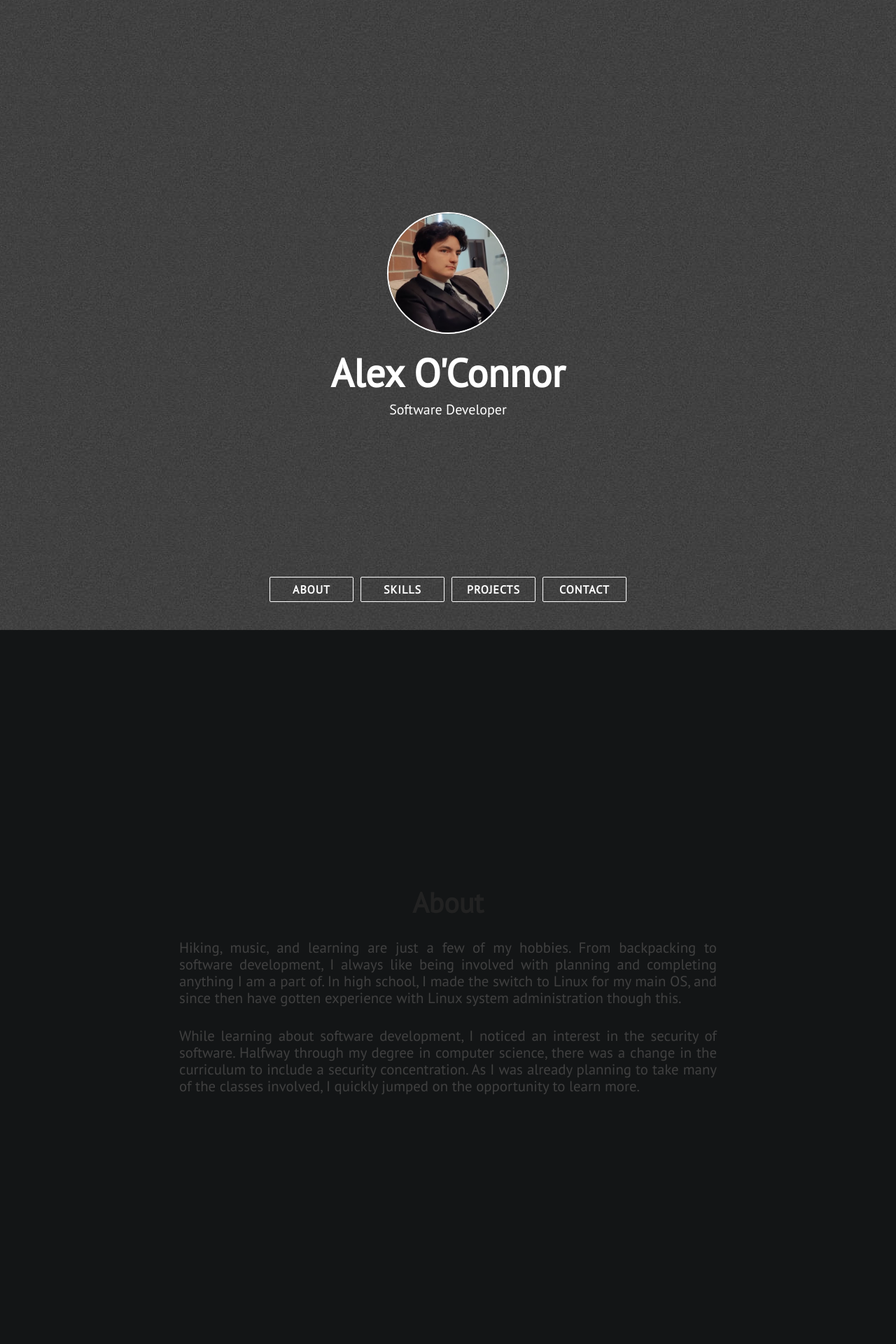
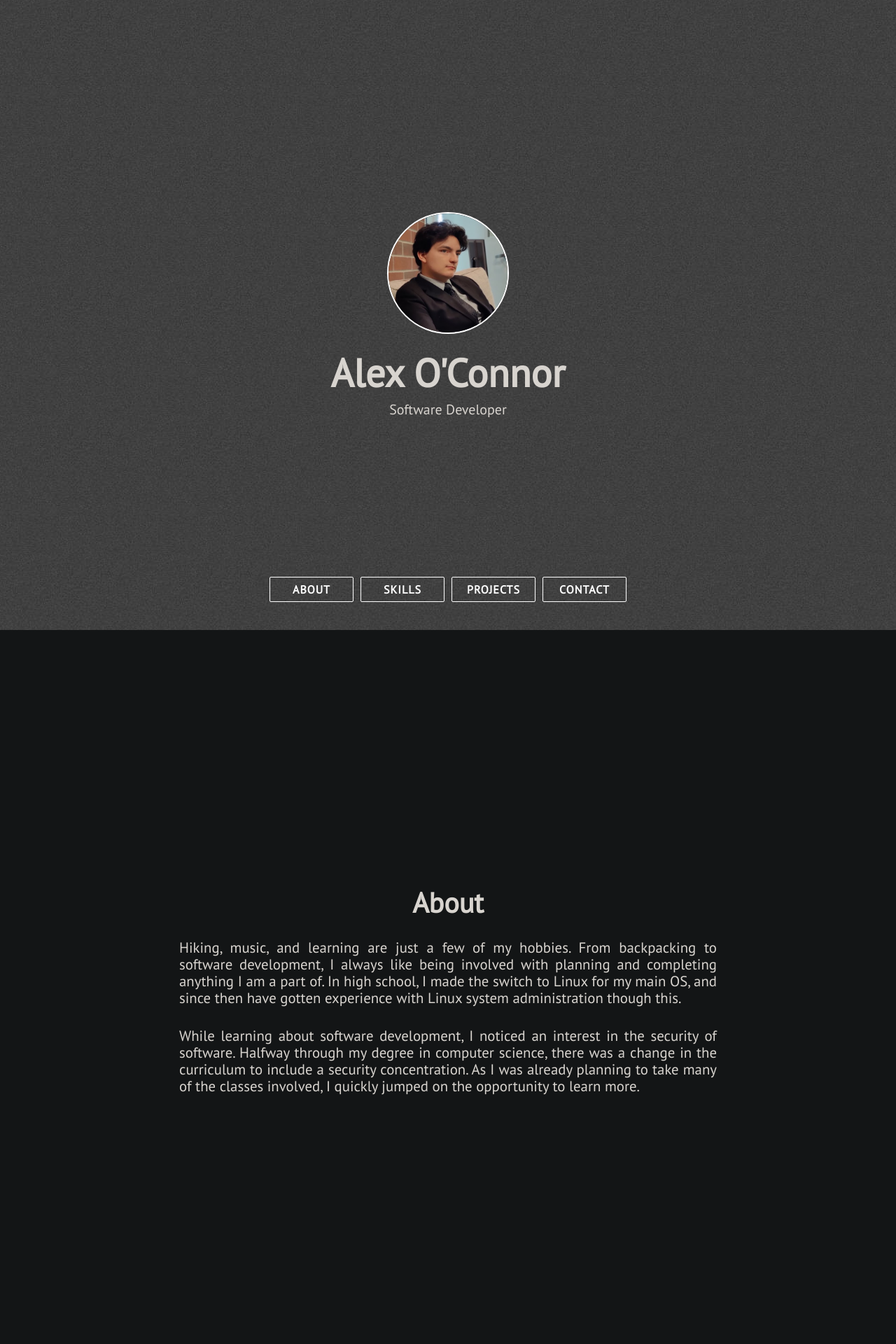
Before and after one commit to AlexOConnorHub/AlexOConnorHub.github.io, a Jekyll site: the page built from index.html, in a window 1280 px wide. Shown: the top 1920 px of the page at 70% size. Built offline with Jekyll 4.4.1, drawn with Linux system fonts in a browser that asks for light colours; nearby versions of some CDN libraries.

Commit message:
CSS update

```diff
--- a/_includes/skills.html
+++ b/_includes/skills.html
@@ -5,7 +5,7 @@
             <div class="section-heading" id="skills-text">Skills</div>
 
             <div class="skills-grid">
-                <div class="what-i-do" style="width: 120%;">
+                <div class="what-i-do">
                     <h3 class="center-align skills-subsection">Summary</h3>
                     <p class="paragraph-text center-align">
                        Before high school I had entered the world of software development. Teaching myself with numerous online tools,
--- a/assets/css/main.css
+++ b/assets/css/main.css
@@ -13,7 +13,7 @@ img {
 
 .head {
 
-  color: #fff;
+  /* color: #fff; */
   min-height: 100vh;
 
   display: -webkit-box;
@@ -84,7 +84,7 @@ img {
 .head-punchline {
   font-family: 'PT Sans', Arial, Helvetica, sans-serif;
   text-align: center;
-  color: #fff;
+  /* color: #fff; */
   margin-top: 10px;
   font-size: 20px;
   font-size: 1.25rem;
@@ -198,7 +198,6 @@ img {
   font-family: 'PT Sans', Arial, Helvetica, sans-serif;
   font-size: 40px;
   font-size: 2.5rem;
-  color: #222;
   font-weight: bold;
 }
 
@@ -213,15 +212,15 @@ img {
 }
 
 .section-wrapper:nth-child(odd) .section-heading {
-  color: #fff;
+  /* color: #fff; */
 }
 
 .section-wrapper:nth-child(odd) .skills-subsection {
-  color: #fff;
+  /* color: #fff; */
 }
 
 .section-wrapper:nth-child(odd) .paragraph-text {
-  color: #fff;
+  /* color: #fff; */
 }
 
 .paragraph-text {
@@ -229,12 +228,12 @@ img {
   font-size: 20.8px;
   font-size: 1.3rem;
   margin: 30px auto;
-  color: #404040;
+  /* color: #404040; */
 }
 
 .paragraph-text-normal {
   font-family: 'PT Sans', sans-serif;
-  color: #404040;
+  /* color: #404040; */
 }
 
 .pt-sans-font {
@@ -281,7 +280,7 @@ img {
       -ms-flex-align: center;
           align-items: center;
   min-height: 35px;
-  color: #fff;
+  /* color: #fff; */
   font-family: 'PT Sans', Arial, Helvetica, sans-serif;
 
   background: url(../images/background.png);
```
